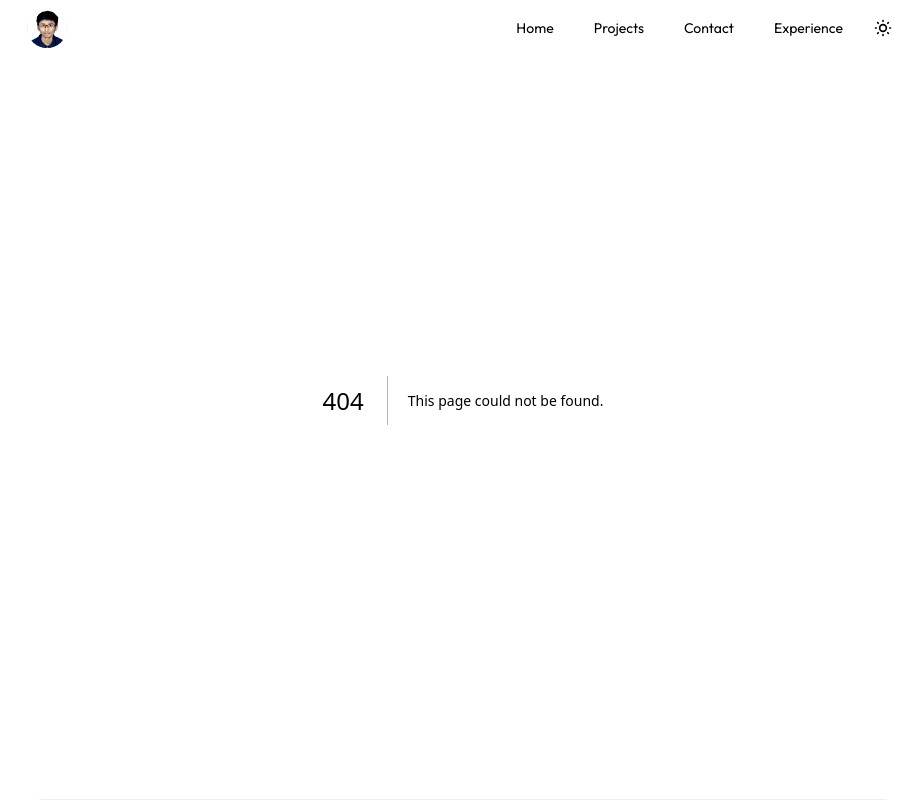
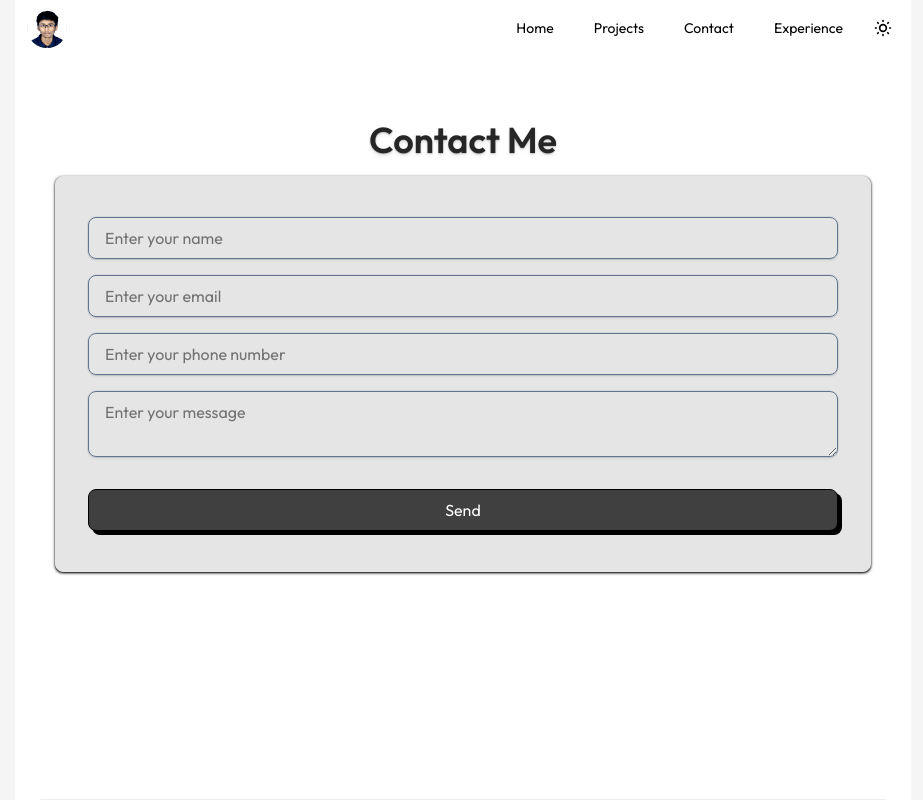
Before and after one commit to rishiraj1209/Rishi-Portfolio, a Next.js app: page /contactme in a window 1280 px wide. Before the commit this address had no page. Shown: the top 800 px of the page, without its empty margins (177-1100 px from the left). Built offline with nearby package versions, Linux system fonts and the light colour scheme.

Commit message:
added contact me page

```diff
--- a/package.json
+++ b/package.json
@@ -16,6 +16,7 @@
     "next-themes": "^0.4.6",
     "react": "19.2.4",
     "react-dom": "19.2.4",
+    "resend": "^6.10.0",
     "tailwind-merge": "^3.5.0"
   },
   "devDependencies": {
--- /dev/null
+++ b/src/app/api/contact/route.ts
@@ -0,0 +1,26 @@
+import { Resend } from "resend";
+
+const resend = new Resend(process.env.RESEND_API_KEY);
+
+export async function POST(req:Request) {
+    try {
+        const {name,phone, email, message} = await req.json();
+
+        const data = await resend.emails.send({
+            from:"onboarding@resend.dev",
+            to:"rishiraj825268@gmail.com",
+            subject:`New Contact Form message from ${name}`,
+            html:`
+                <h3>New Message</h3>
+                <p><strong>Name:</strong> ${name}</p>
+                <p><strong>Email:</strong> ${email}</p>
+                <p><strong>Phone No.</strong> ${phone}</p>
+                <p><strong>Message:</strong>${message}</p>
+            `,
+        });
+
+        return Response.json({success:true, data});
+    } catch (error) {
+        return Response.json({success:false, error});
+    }
+}
--- /dev/null
+++ b/src/app/contactme/page.tsx
@@ -0,0 +1,60 @@
+'use client'
+import Container from '@/src/components/Container';
+import React, { useState } from 'react'
+import { motion } from 'motion/react';
+
+interface formData{
+    name:string;
+    email:string;
+    phone:string;
+    message:string;
+}
+
+const page = () => {
+    const [form ,setForm] = useState<formData>({
+        name:'',
+        email:'',
+        phone:'',
+        message:'',
+    })
+
+    const handleSubmit = async(e:any)=>{
+        e.preventDefault();
+
+        const res = await fetch("api/contact",{
+            method:"POST",
+            body:JSON.stringify(form)
+        })
+
+        const data = await res.json();
+
+        if(data.success){
+            alert("message Sent successfully");
+            setForm({
+                name:'',
+                email:'',
+                phone:'',
+                message:''
+            })
+        }else{
+            alert("failed to send");
+        }
+    }
+  return (
+    <Container className='min-h-screen pt-30 px-10'>
+        <h1 className='text-center text-4xl font-semibold text-primary dark:text-neutral-100 mb-4 text-shadow-md dark:text-shadow-neutral-700'>Contact Me</h1>
+        <div className='flex justify-center items-center border border-neutral-200 dark:border-neutral-600 rounded-lg px-8 py-10 shadow-sm shadow-black dark:shadow-neutral-500 bg-neutral-200 dark:bg-neutral-700'>
+            <form onSubmit={handleSubmit} className='flex flex-col gap-4 w-full'>
+                <input className='outline-0 border border-slate-500 dark:border-zinc-500 rounded-lg px-4 py-2 shadow-aceternity dark:shadow-aceternity-dark'  type="text" placeholder='Enter your name' value={form.name} onChange={(e)=>setForm({...form, name:e.target.value})}/>
+                <input className='outline-0 border border-slate-500 dark:border-zinc-500 rounded-lg px-4 py-2 shadow-aceternity dark:shadow-aceternity-dark' type="email" placeholder='Enter your email' value={form.email} onChange={(e)=>setForm({...form, email:e.target.value})}/>
+                <input className='outline-0 border border-slate-500 dark:border-zinc-500 rounded-lg px-4 py-2 shadow-aceternity dark:shadow-aceternity-dark' type="text" placeholder='Enter your phone number' value={form.phone} onChange={(e)=>setForm({...form,phone:e.target.value})} />
+                <textarea className='outline-0 border border-slate-500 dark:border-zinc-500 rounded-lg px-4 py-2 shadow-aceternity dark:shadow-aceternity-dark' placeholder='Enter your message' value={form.message} onChange={(e)=>setForm({...form, message:e.target.value})} />
+                <button className='border border-black py-2 rounded-lg mt-4 bg-neutral-700 dark:bg-neutral-300 text-white dark:text-black shadow-[4px_4px_0px_black] hover:shadow-[2px_2px_0px_black] active:shadow-none transition-all duration-300 cursor-pointer' type='submit'>Send</button>
+            </form>
+        </div>
+
+    </Container>
+  )
+}
+
+export default page
--- a/src/components/navbar/index.tsx
+++ b/src/components/navbar/index.tsx
@@ -13,7 +13,7 @@ const Navbar = () => {
     const navItems = [
         {title:'Home',href:'/'},
         {title:'Projects',href:'/projects'},
-        {title:'Contact',href:'/contact'},
+        {title:'Contact',href:'/contactme'},
         {title:'Experience',href:'/experience'}
     ]
     const [hovered, setHovered] = useState<Number | null>(null);
```
Also changed, not shown: 1 other file (tests, documents, lock files or other folders).
